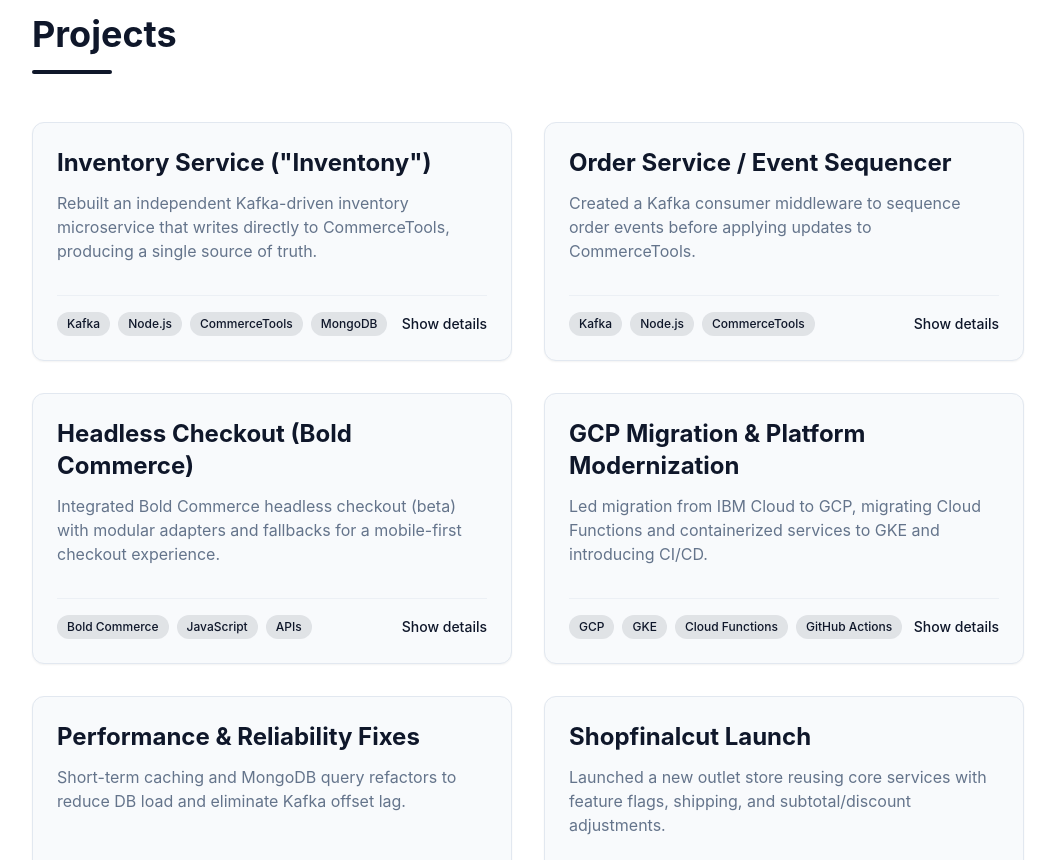
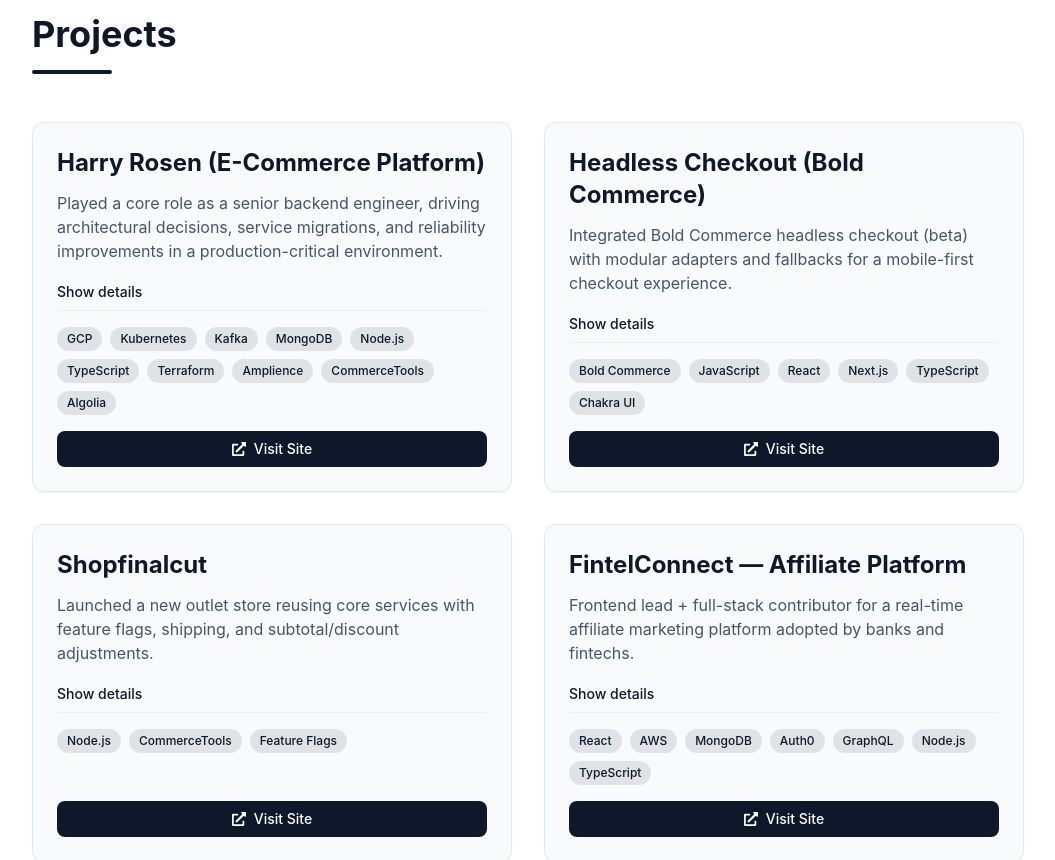
Before and after one commit to XiaoyongXu/Personal-Website, a React (Vite) app: page / in a window 1280 px wide. Shown: the part 1940-2800 px from the top of the page, without its empty margins (112-1167 px from the left). Built offline with nearby package versions, Linux system fonts and the light colour scheme.

Commit message:
improve UI

```diff
--- a/src/components/About.jsx
+++ b/src/components/About.jsx
@@ -1,5 +1,3 @@
-;
-
 function About() {
   return (
     <div className="container mx-auto px-4">
--- a/src/components/Header.jsx
+++ b/src/components/Header.jsx
@@ -1,5 +1,3 @@
-;
-
 const Header = () => {
   return (
     <header>
--- a/src/components/ProjectCard.jsx
+++ b/src/components/ProjectCard.jsx
@@ -1,40 +1,70 @@
 import React, { useState } from 'react'
 
 import { motion } from 'framer-motion'
+import { FaGithub, FaExternalLinkAlt } from 'react-icons/fa'
 
 const ProjectCard = ({ project }) => {
   const [open, setOpen] = useState(false)
   return (
     <motion.article
-      className="border border-border rounded-xl p-6 bg-surface shadow-sm hover:shadow-xl transition-all duration-300 h-full flex flex-col justify-between group"
+      className="border border-border rounded-xl p-6 bg-surface shadow-sm hover:shadow-xl transition-all duration-300 h-full flex flex-col group"
       whileHover={{ y: -5 }}
     >
-      <div>
+      <div className="flex-grow flex flex-col">
         <h3 className="text-xl md:text-2xl font-bold mb-3 group-hover:text-primary transition-colors">{project.title}</h3>
-        <p className="text-muted mb-4 text-sm md:text-base leading-relaxed">{project.summary}</p>
+        <p className="text-muted mb-4 text-sm md:text-base leading-relaxed">
+          {project.summary}
+        </p>
+
+        <div className="mt-auto">
+          <button
+            onClick={() => setOpen(!open)}
+            className="text-primary text-sm font-medium hover:underline focus:outline-none mb-2 inline-flex items-center gap-1"
+          >
+            {open ? 'Show less' : 'Show details'}
+          </button>
+
           <motion.div
             initial={false}
             animate={{ height: open ? 'auto' : 0, opacity: open ? 1 : 0 }}
             className="overflow-hidden"
           >
-          <div className="pt-2 pb-4 text-muted text-sm leading-relaxed border-t border-border mt-2">
+            <div className="pb-4 text-muted text-sm leading-relaxed border-t border-border/50 pt-3">
               {project.details}
             </div>
           </motion.div>
         </div>
+      </div>
 
-      <div className="flex items-center justify-between mt-4 pt-4 border-t border-border/50">
-        <div className="flex flex-wrap gap-2">
+      <div className="pt-4 border-t border-border/50 flex flex-col gap-4">
+        <div className="flex flex-wrap gap-2 min-h-[3.5rem] content-start">
           {project.stack.map((s, i) => (
-            <span key={i} className="text-xs font-medium bg-primary/10 text-primary px-2.5 py-1 rounded-full">{s}</span>
+            <span key={i} className="text-xs font-medium bg-primary/10 text-primary px-2.5 py-1 rounded-full h-fit">{s}</span>
           ))}
         </div>
-        <button
-          onClick={() => setOpen((v) => !v)}
-          className="text-sm font-medium text-primary hover:text-primary/80 transition-colors"
+
+        <div className="flex gap-3">
+          {project.demo && (
+            <a
+              href={project.demo}
+              target="_blank"
+              rel="noopener noreferrer"
+              className="flex-1 py-2 rounded-lg bg-primary text-primary-foreground dark:bg-white dark:text-black font-medium hover:bg-primary/90 dark:hover:bg-gray-200 transition-colors flex items-center justify-center gap-2 text-sm"
             >
-          {open ? 'Hide details' : 'Show details'}
-        </button>
+              <FaExternalLinkAlt size={14} /> Visit Site
+            </a>
+          )}
+          {project.github && (
+            <a
+              href={project.github}
+              target="_blank"
+              rel="noopener noreferrer"
+              className="flex-1 py-2 rounded-lg border border-border dark:border-white/20 hover:bg-surface-foreground/5 dark:hover:bg-white/10 font-medium transition-colors flex items-center justify-center gap-2 text-sm text-muted dark:text-gray-300 hover:text-theme dark:hover:text-white"
+            >
+              <FaGithub size={16} /> Code
+            </a>
+          )}
+        </div>
       </div>
     </motion.article>
   )
--- a/src/data/projects.json
+++ b/src/data/projects.json
@@ -1,28 +1,22 @@
 [
   {
-    "title": "Inventory Service (\"Inventony\")",
-    "summary": "Rebuilt an independent Kafka-driven inventory microservice that writes directly to CommerceTools, producing a single source of truth.",
-    "details": "Built a dedicated inventory service consuming real-time Kafka messages and updating CommerceTools directly. Replaced a brittle chain of Cloud Functions and MongoDB-based syncs. Outcome: zero inventory mismatches during peak events (e.g., Black Friday).",
+    "title": "Harry Rosen (E-Commerce Platform)",
+    "summary": "Played a core role as a senior backend engineer, driving architectural decisions, service migrations, and reliability improvements in a production-critical environment.",
+    "details": "Led full infrastructure migration from IBM Cloud to GCP (GKE, Cloud Functions). Architected blue-green CI/CD pipelines with GitHub Actions, reducing incidents by 50%. Tuned MongoDB sharding for 25% latency reduction. Migrated retry systems to Kafka and designed real-time event syncing for CommerceTools/Algolia. Rebuilt loyalty system (TalonOne) and integrated headless checkout (Bold Commerce).",
     "stack": [
+      "GCP",
+      "Kubernetes",
       "Kafka",
+      "MongoDB",
       "Node.js",
+      "TypeScript",
+      "Terraform",
+      "Amplience",
       "CommerceTools",
-      "MongoDB"
+      "Algolia"
     ],
     "github": "",
-    "demo": ""
-  },
-  {
-    "title": "Order Service / Event Sequencer",
-    "summary": "Created a Kafka consumer middleware to sequence order events before applying updates to CommerceTools.",
-    "details": "Built a middleware Kafka consumer that orders events and applies updates one-at-a-time to avoid concurrent Cloud Function conflicts. This removed Narvar email mismatches and reduced retry-related processing conflicts.",
-    "stack": [
-      "Kafka",
-      "Node.js",
-      "CommerceTools"
-    ],
-    "github": "",
-    "demo": ""
+    "demo": "https://www.harryrosen.com/en"
   },
   {
     "title": "Headless Checkout (Bold Commerce)",
@@ -31,38 +25,16 @@
     "stack": [
       "Bold Commerce",
       "JavaScript",
-      "APIs"
+      "React",
+      "Next.js",
+      "TypeScript",
+      "Chakra UI"
     ],
     "github": "",
-    "demo": ""
+    "demo": "https://checkout.harryrosen.com"
   },
   {
-    "title": "GCP Migration & Platform Modernization",
-    "summary": "Led migration from IBM Cloud to GCP, migrating Cloud Functions and containerized services to GKE and introducing CI/CD.",
-    "details": "Rewrote legacy IBM Cloud Functions for GCP Cloud Functions, migrated services to GKE, set up GitHub Actions + Cloud Build, and added monitoring/alerts in GCP. Resulted in ~50% fewer deployment incidents and faster rollbacks.",
-    "stack": [
-      "GCP",
-      "GKE",
-      "Cloud Functions",
-      "GitHub Actions"
-    ],
-    "github": "",
-    "demo": ""
-  },
-  {
-    "title": "Performance & Reliability Fixes",
-    "summary": "Short-term caching and MongoDB query refactors to reduce DB load and eliminate Kafka offset lag.",
-    "details": "Implemented server-side caching for styles/brands endpoints to mitigate repetitive FE calls during peak traffic; refactored MongoDB queries (group queries & grouped updates) to eliminate Promise.all per-style queries that caused Kafka offset lag and Cloud Function timeouts.",
-    "stack": [
-      "Node.js",
-      "MongoDB",
-      "Redis"
-    ],
-    "github": "",
-    "demo": ""
-  },
-  {
-    "title": "Shopfinalcut Launch",
+    "title": "Shopfinalcut",
     "summary": "Launched a new outlet store reusing core services with feature flags, shipping, and subtotal/discount adjustments.",
     "details": "Added feature flags across data models and services to support a new outlet store; updated checkout integration for same-day shipping and subtotal/discount logic; launched shopfinalcut successfully using the existing backend platform.",
     "stack": [
@@ -71,31 +43,7 @@
       "Feature Flags"
     ],
     "github": "",
-    "demo": ""
-  },
-  {
-    "title": "Jesta → Kafka Reliability Fix",
-    "summary": "Prevented lost/overwritten messages by adjusting Kafka connect query timing and adding a daily reconciliation job.",
-    "details": "Extended query intervals and added a secondary daily backfill to ensure long-running Jesta queries don't drop messages. Reduced race conditions and ensured reliable data synchronization.",
-    "stack": [
-      "Kafka",
-      "Oracle",
-      "Kafka Connect"
-    ],
-    "github": "",
-    "demo": ""
-  },
-  {
-    "title": "LoginRadius CRM ID Merge",
-    "summary": "Linked duplicate customer profiles by propagating LoginRadius CRM IDs to Commercetools and merging carts.",
-    "details": "Integrated LoginRadius CRM ID into the customer flow to detect and merge duplicate profiles created by guest checkout followed by social login, restoring correct customer state and cart continuity.",
-    "stack": [
-      "Commercetools",
-      "LoginRadius",
-      "Node.js"
-    ],
-    "github": "",
-    "demo": ""
+    "demo": "https://www.shopfinalcut.com/en"
   },
   {
     "title": "FintelConnect — Affiliate Platform",
@@ -105,7 +53,76 @@
       "React",
       "AWS",
       "MongoDB",
-      "Auth0"
+      "Auth0",
+      "GraphQL",
+      "Node.js",
+      "TypeScript"
+    ],
+    "github": "",
+    "demo": "https://app.fintelconnect.com"
+  },
+  {
+    "title": "Eventer (Full-Stack)",
+    "summary": "Group project for an outdoor events management system using Google APIs and Open-Weather API.",
+    "details": "Responsible for using Google APIs (OAuth, Map and Location) and Open-Weather API on the Activities Page and Admin Page, and image files transformation by Multer.",
+    "stack": [
+      "React",
+      "NodeJS",
+      "JavaScript",
+      "Google Maps API",
+      "OpenWeather API"
+    ],
+    "github": "https://github.com/XiaoyongXu/Eventer",
+    "demo": ""
+  },
+  {
+    "title": "Jungle (E-commerce)",
+    "summary": "Implemented core e-commerce features including Sold Out badges, Admin Categories, and User Auth.",
+    "details": "Implemented features of \"Product Sold Out - Badge\", \"Admin Categories\", \"User Authentication\", \"Order Details\", \"E-mail Receipt\" and \"Product Ratings\". Fixed bugs including \"Missing Admin Security\" and \"Checking out with Empty Cart\".",
+    "stack": [
+      "Ruby on Rails",
+      "PostgreSQL",
+      "Stripe"
+    ],
+    "github": "https://github.com/XiaoyongXu/jungle-rails",
+    "demo": ""
+  },
+  {
+    "title": "ChattyApp",
+    "summary": "A multi-user real-time communication app built with React and WebSockets.",
+    "details": "Real-time messaging application featuring live user online status, message notifications, and instant updates using WebSockets. Built with a React frontend and a Node.js WebSocket server.",
+    "stack": [
+      "React",
+      "WebSockets",
+      "Node.js",
+      "Webpack"
+    ],
+    "github": "https://github.com/XiaoyongXu/ChattyApp",
+    "demo": ""
+  },
+  {
+    "title": "Wordle Game",
+    "summary": "A modern, full-stack implementation of the popular word-guessing game with real-time multiplayer and 'cheating' modes.",
+    "details": "Built a client-server architecture with React and Node.js/Express. Features include a 'Host Cheating' mode (Absurdle style), real-time multiplayer using WebSockets (Head-to-Head, Race, Hybrid modes), player statistics tracking in localStorage, and an interactive on-screen keyboard.",
+    "stack": [
+      "React",
+      "TypeScript",
+      "Node.js",
+      "Express",
+      "WebSockets",
+      "Vite",
+      "Turbo"
+    ],
+    "github": "https://github.com/XiaoyongXu/wordle-game",
+    "demo": ""
+  },
+  {
+    "title": "Charity (IOS Mobile App)",
+    "summary": "Collaborated on a mental health mobile app offering anxiety treatment plans and mini-games.",
+    "details": "Collaborated on Clarity, a mental health mobile app that offers personalized anxiety treatment plans, mini-games, data tracking, and a community message board. Designed and implemented the UFO game, an interactive mini-game aimed at reducing anxiety through engaging, fast-paced gameplay.",
+    "stack": [
+      "Xcode",
+      "Swift"
     ],
     "github": "",
     "demo": ""
@@ -121,38 +138,5 @@
     ],
     "github": "",
     "demo": ""
-  },
-  {
-    "title": "Eventer (Full-Stack)",
-    "summary": "Group project for an outdoor events management system using Google APIs and Open-Weather API.",
-    "details": "Responsible for using Google APIs (OAuth, Map and Location) and Open-Weather API on the Activities Page and Admin Page, and image files transformation by Multer.",
-    "stack": [
-      "React",
-      "NodeJS",
-      "JavaScript"
-    ],
-    "github": "",
-    "demo": ""
-  },
-  {
-    "title": "Jungle (E-commerce)",
-    "summary": "Implemented core e-commerce features including Sold Out badges, Admin Categories, and User Auth.",
-    "details": "Implemented features of \"Product Sold Out - Badge\", \"Admin Categories\", \"User Authentication\", \"Order Details\", \"E-mail Receipt\" and \"Product Ratings\". Fixed bugs including \"Missing Admin Security\" and \"Checking out with Empty Cart\".",
-    "stack": [
-      "Ruby on Rails"
-    ],
-    "github": "",
-    "demo": ""
-  },
-  {
-    "title": "Charity (IOS Mobile App)",
-    "summary": "Collaborated on a mental health mobile app offering anxiety treatment plans and mini-games.",
-    "details": "Collaborated on Clarity, a mental health mobile app that offers personalized anxiety treatment plans, mini-games, data tracking, and a community message board. Designed and implemented the UFO game, an interactive mini-game aimed at reducing anxiety through engaging, fast-paced gameplay.",
-    "stack": [
-      "Xcode",
-      "Swift"
-    ],
-    "github": "",
-    "demo": ""
   }
 ]
```
Also changed, not shown: src/index.css (+8 -7 lines). Lines whose indentation alone changed are shown as unchanged.
